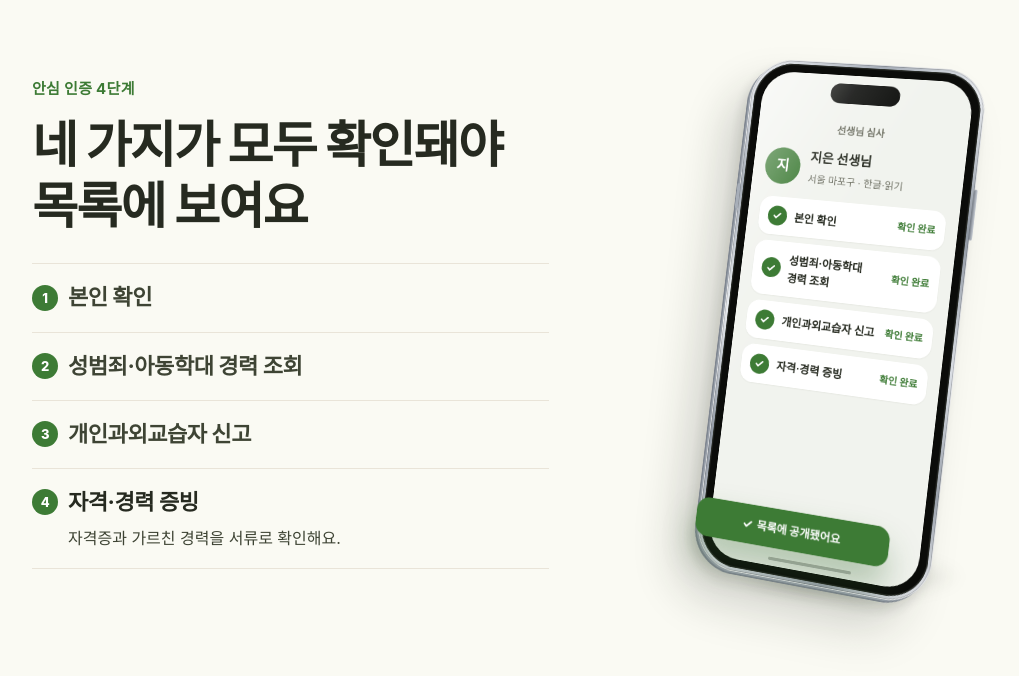
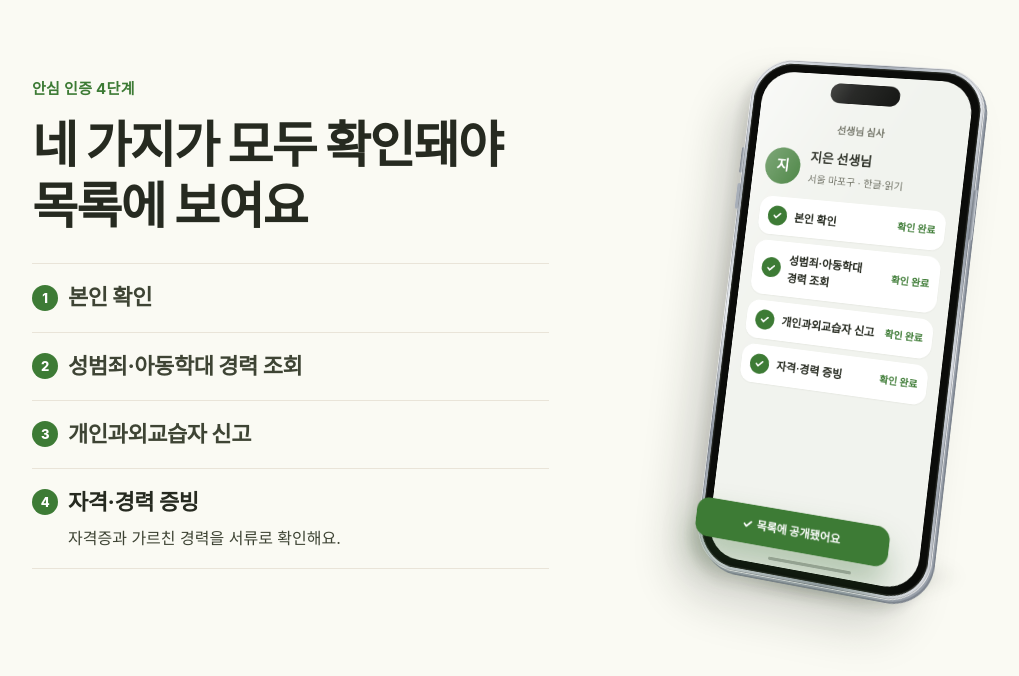
Before and after one commit to Social0w0/turtley, a website: page public/intro.html in a window 1280 px wide. Shown: the part 7917-8593 px from the top of the page, without its empty margins (88-1107 px from the left). Drawn offline with Linux system fonts and the light colour scheme.

Commit message:
intro: 휴대폰 옆면 두께를 기울어진 방향(오른쪽 아래)으로
Co-Authored-By: Claude Opus 5.5 <noreply@anthropic.com>
Claude-Session: https://claude.ai/code/session_01C2wNvTs8bTRdzg3Xp4B7mA

```diff
--- a/public/intro.html
+++ b/public/intro.html
@@ -109,7 +109,7 @@ h1,h2{margin:0;letter-spacing:-.035em;line-height:1.22;text-wrap:balance}
 .phone-wrap::after{content:"";position:absolute;left:8%;right:-6%;bottom:-38px;height:60px;border-radius:50%;background:radial-gradient(closest-side,rgba(30,36,26,.28),transparent);filter:blur(10px);transform:translateZ(-80px)}
 .phone{position:relative;border-radius:56px;padding:5px;transform-style:preserve-3d;transform:rotateY(-18deg) rotateX(4deg) rotateZ(6deg);
   background:linear-gradient(135deg,#F2F4F7 0%,#A7AEB8 18%,#E9ECF0 34%,#8E96A1 52%,#DADEE4 70%,#9AA1AB 86%,#EEF0F3 100%);
-  box-shadow:-2px 2px 0 #9AA1AB,-4px 4px 0 #7F8690,-30px 40px 60px rgba(30,36,26,.18),-8px 12px 18px rgba(30,36,26,.12),inset 0 0 0 1px rgba(255,255,255,.7),inset 0 0 0 2px rgba(0,0,0,.18)}
+  box-shadow:2px 2px 0 #9AA1AB,4px 4px 0 #7F8690,-30px 40px 60px rgba(30,36,26,.18),-8px 12px 18px rgba(30,36,26,.12),inset 0 0 0 1px rgba(255,255,255,.7),inset 0 0 0 2px rgba(0,0,0,.18)}
 .phone::before,.phone::after{content:"";position:absolute;width:4px;border-radius:3px;background:linear-gradient(90deg,#7D848E,#C9CED5)}
 .phone::before{left:-3px;top:120px;height:34px;box-shadow:0 48px 0 #A7AEB8,0 0 0 transparent}
 .phone::after{right:-3px;top:150px;height:64px}
```
